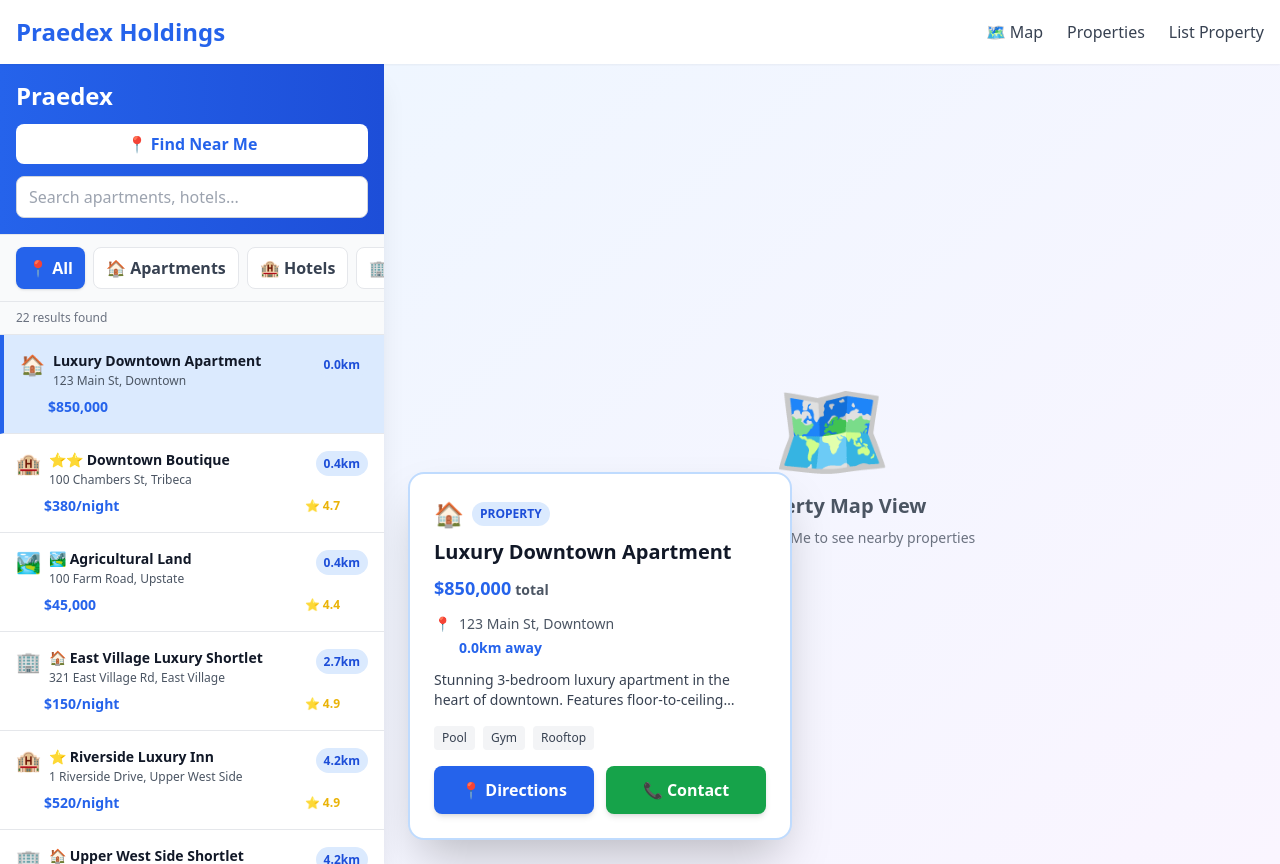
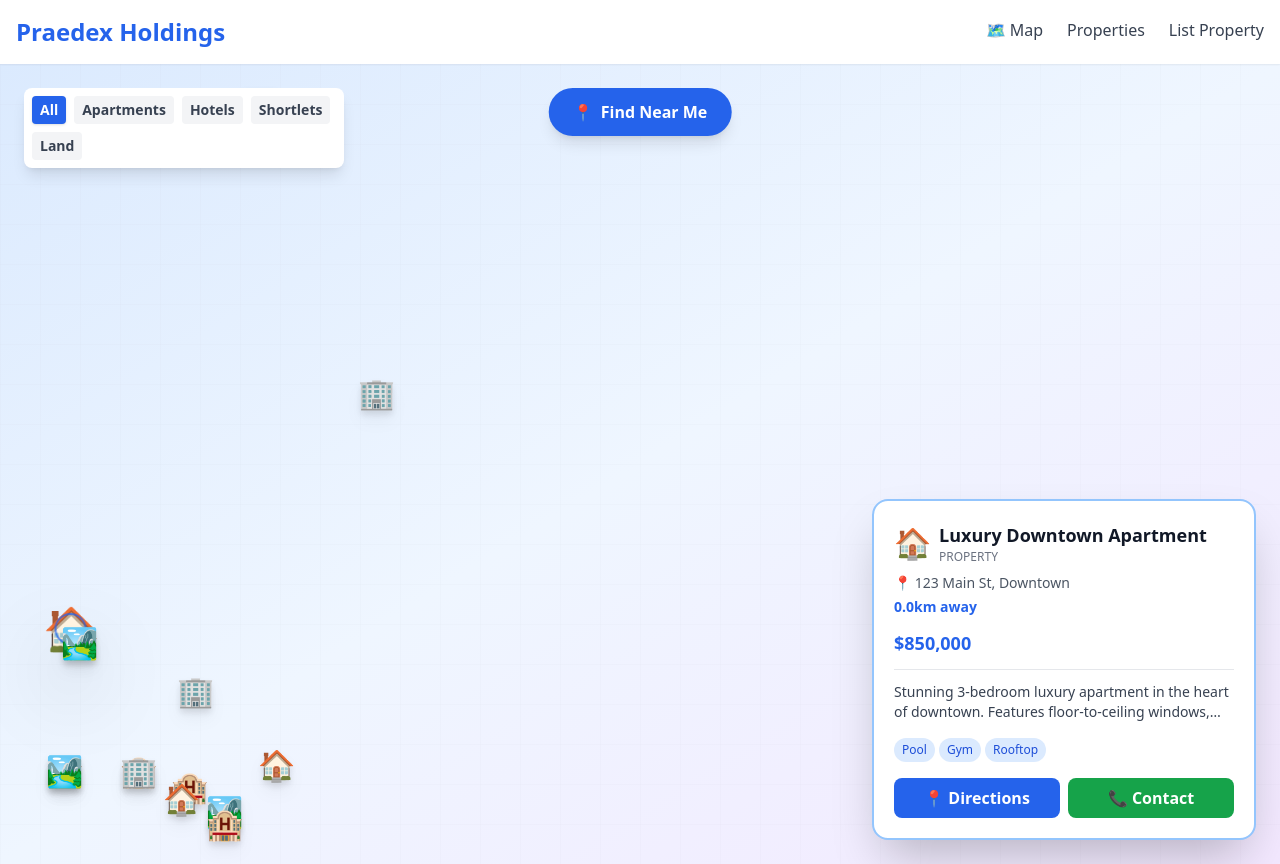
Before and after one commit to Bdanizzyw/praedex-holdings, a Next.js app: page /map in a window 1280 px wide. Built offline with nearby package versions, Linux system fonts and the light colour scheme.

Commit message:
Refactor: Full-screen map view with Find Near Me integration - remove sidebar, add property pins, improved navbar with hover borders

```diff
--- a/app/map/page.tsx
+++ b/app/map/page.tsx
@@ -12,7 +12,6 @@ export default function MapPage() {
   })
   const [nearbyItems, setNearbyItems] = useState<(Property & { distance?: number })[]>([])
   const [selectedItem, setSelectedItem] = useState<Property | null>(null)
-  const [searchQuery, setSearchQuery] = useState('')
   const [loading, setLoading] = useState(false)
   const [userLocationDetected, setUserLocationDetected] = useState(false)
 
@@ -50,8 +49,7 @@ export default function MapPage() {
 
   const filteredItems = nearbyItems.filter((item) => {
     const matchesType = filter === 'all' || item.type === filter
-    const matchesSearch = item.title.toLowerCase().includes(searchQuery.toLowerCase())
-    return matchesType && matchesSearch
+    return matchesType
   })
 
   const getTypeIcon = (type: string) => {
@@ -64,37 +62,91 @@ export default function MapPage() {
     }
   }
 
+  // Calculate pin position on map based on lat/lng
+  const getMapPinPosition = (item: Property) => {
+    const lats = propertiesAndHotels.map(p => p.location.lat)
+    const lngs = propertiesAndHotels.map(p => p.location.lng)
+
+    const latRange = Math.max(...lats) - Math.min(...lats)
+    const lngRange = Math.max(...lngs) - Math.min(...lngs)
+    const minLat = Math.min(...lats)
+    const minLng = Math.min(...lngs)
+
+    const x = ((item.location.lng - minLng) / lngRange) * 90 + 5
+    const y = ((item.location.lat - minLat) / latRange) * 90 + 5
+
+    return { x, y }
+  }
+
+  // Calculate user location pin position
+  const getUserPinPosition = () => {
+    const lats = propertiesAndHotels.map(p => p.location.lat)
+    const lngs = propertiesAndHotels.map(p => p.location.lng)
+
+    const latRange = Math.max(...lats) - Math.min(...lats)
+    const lngRange = Math.max(...lngs) - Math.min(...lngs)
+    const minLat = Math.min(...lats)
+    const minLng = Math.min(...lngs)
+
+    const x = ((userLocation.longitude - minLng) / lngRange) * 90 + 5
+    const y = ((userLocation.latitude - minLat) / latRange) * 90 + 5
+
+    return { x, y }
+  }
+
+  const userPin = getUserPinPosition()
+
   return (
-    <main className="h-screen w-screen flex flex-col md:flex-row overflow-hidden bg-gray-50">
-      {/* LEFT SIDE - Listings Panel (MVP Style - Like Uber) */}
-      <div className="w-full md:w-96 bg-white shadow-xl z-10 flex flex-col overflow-hidden">
-        {/* Header with Location Info */}
-        <div className="p-4 border-b bg-gradient-to-r from-blue-600 to-blue-700 text-white">
-          <div className="flex justify-between items-center mb-3">
-            <h1 className="text-2xl font-bold">Praedex</h1>
-            {userLocationDetected && <span className="text-xs bg-green-400 px-2 py-1 rounded-full">📍 Live</span>}
-          </div>
+    <main className="h-screen w-screen flex flex-col overflow-hidden">
+      {/* Full Screen Map */}
+      <div className="flex-1 relative bg-gradient-to-br from-blue-100 via-blue-50 to-purple-100 overflow-hidden">
 
+        {/* Map Background Grid */}
+        <div className="absolute inset-0 opacity-10">
+          <svg width="100%" height="100%" className="w-full h-full">
+            <defs>
+              <pattern id="grid" width="40" height="40" patternUnits="userSpaceOnUse">
+                <path d="M 40 0 L 0 0 0 40" fill="none" stroke="gray" strokeWidth="0.5"/>
+              </pattern>
+            </defs>
+            <rect width="100%" height="100%" fill="url(#grid)" />
+          </svg>
+        </div>
+
+        {/* Find Near Me Button - Top Center */}
+        <div className="absolute top-6 left-1/2 transform -translate-x-1/2 z-20">
           <button
             onClick={handleFindNearMe}
             disabled={loading}
-            className="w-full bg-white text-blue-600 py-2 rounded-lg font-bold hover:bg-gray-100 transition disabled:opacity-50 mb-3 flex items-center justify-center gap-2"
+            className="bg-blue-600 hover:bg-blue-700 text-white px-6 py-3 rounded-full font-bold shadow-lg transition flex items-center gap-2"
           >
-            {loading ? '🔄 Finding...' : '📍 Find Near Me'}
+            {loading ? (
+              <>
+                <span className="animate-spin">🔄</span>
+                Finding...
+              </>
+            ) : (
+              <>
+                <span>📍</span>
+                Find Near Me
+              </>
+            )}
           </button>
-
-          {/* Search Bar */}
-          <input
-            type="text"
-            placeholder="Search apartments, hotels..."
-            value={searchQuery}
-            onChange={(e) => setSearchQuery(e.target.value)}
-            className="w-full px-3 py-2 border border-gray-300 rounded-lg focus:outline-none focus:ring-2 focus:ring-blue-400 text-gray-800"
-          />
         </div>
 
-        {/* Filter Tabs */}
-        <div className="px-4 py-3 border-b flex gap-2 overflow-x-auto bg-gray-50">
+        {/* User Location Indicator - Top Right */}
+        {userLocationDetected && (
+          <div className="absolute top-6 right-6 bg-green-500 text-white px-4 py-2 rounded-full shadow-lg flex items-center gap-2 z-20">
+            <span className="relative flex h-3 w-3">
+              <span className="animate-ping absolute inline-flex h-full w-full rounded-full bg-green-300 opacity-75"></span>
+              <span className="relative inline-flex rounded-full h-3 w-3 bg-green-600"></span>
+            </span>
+            <span className="text-sm font-semibold">Live Location</span>
+          </div>
+        )}
+
+        {/* Filter Tabs - Top Left */}
+        <div className="absolute top-6 left-6 flex gap-2 bg-white rounded-lg shadow-lg p-2 z-20 flex-wrap max-w-xs">
           {[
             { id: 'all', label: 'All', icon: '📍' },
             { id: 'property', label: 'Apartments', icon: '🏠' },
@@ -105,139 +157,88 @@ export default function MapPage() {
             <button
               key={btn.id}
               onClick={() => setFilter(btn.id as any)}
-              className={`px-3 py-2 rounded-lg font-semibold whitespace-nowrap transition ${
+              className={`px-2 py-1 rounded text-sm font-semibold transition ${
                 filter === btn.id
                   ? 'bg-blue-600 text-white shadow'
-                  : 'bg-white text-gray-700 hover:bg-gray-100 border border-gray-200'
+                  : 'bg-gray-100 text-gray-700 hover:bg-gray-200'
               }`}
             >
-              {btn.icon} {btn.label}
+              {btn.label}
             </button>
           ))}
         </div>
 
-        {/* Listings Count */}
-        <div className="px-4 py-2 text-xs text-gray-500 bg-gray-50 border-b">
-          {filteredItems.length} results found
-        </div>
-
-        {/* Listings */}
-        <div className="flex-1 overflow-y-auto">
-          {filteredItems.length === 0 ? (
-            <div className="p-6 text-center text-gray-500 flex flex-col items-center justify-center h-full">
-              <p className="text-2xl mb-2">🔍</p>
-              <p>No properties found</p>
-              <p className="text-xs mt-2">Try adjusting your filters</p>
+        {/* User Location Pin */}
+        {userLocationDetected && (
+          <div
+            className="absolute z-15 transform -translate-x-1/2 -translate-y-1/2 transition-all duration-300"
+            style={{ left: `${userPin.x}%`, top: `${userPin.y}%` }}
+          >
+            <div className="relative">
+              <div className="absolute inset-0 bg-blue-400 rounded-full opacity-30 animate-ping" style={{ width: '40px', height: '40px', marginLeft: '-20px', marginTop: '-20px' }}></div>
+              <div className="text-3xl">📍</div>
             </div>
-          ) : (
-            filteredItems.map((item) => (
-              <div
-                key={item.id}
-                onClick={() => setSelectedItem(item)}
-                className={`p-4 border-b cursor-pointer transition hover:bg-blue-50 ${
-                  selectedItem?.id === item.id ? 'bg-blue-100 border-l-4 border-l-blue-600' : ''
-                }`}
-              >
-                <div className="flex justify-between items-start mb-2">
-                  <div className="flex items-start gap-2 flex-1">
-                    <span className="text-xl">{getTypeIcon(item.type)}</span>
-                    <div className="flex-1">
-                      <h3 className="font-bold text-sm text-gray-900">{item.title}</h3>
-                      <p className="text-gray-600 text-xs mt-0.5">{item.location.address}</p>
-                    </div>
-                  </div>
-                  <div className="text-right">
-                    <span className="text-xs bg-blue-100 text-blue-700 px-2 py-1 rounded-full font-bold">
-                      {item.distance?.toFixed(1)}km
-                    </span>
-                  </div>
-                </div>
-
-                <div className="flex justify-between items-center mt-2 px-7">
-                  <p className="font-bold text-blue-600 text-sm">
-                    ${item.price.toLocaleString()}
-                    {item.type === 'hotel' || item.type === 'shortlet' ? '/night' : ''}
-                  </p>
-                  {item.rating && (
-                    <span className="text-xs text-yellow-500 font-semibold">⭐ {item.rating}</span>
-                  )}
-                </div>
-              </div>
-            ))
-          )}
-        </div>
-      </div>
-
-      {/* RIGHT SIDE - Map with Selected Property Card */}
-      <div className="hidden md:flex flex-1 bg-gradient-to-br from-blue-50 to-purple-50 items-center justify-center relative overflow-hidden">
-        {/* Map Background with User Location */}
-        <div className="absolute inset-0 flex items-center justify-center">
-          <div className="text-center pointer-events-none">
-            <div className="text-8xl mb-4 animate-pulse">🗺️</div>
-            <p className="text-gray-600 text-xl font-semibold">Property Map View</p>
-            <p className="text-gray-500 text-sm mt-2">
-              {userLocationDetected ? '📍 Your location detected' : 'Click Find Near Me to see nearby properties'}
-            </p>
-          </div>
-        </div>
-
-        {/* User Location Indicator */}
-        {userLocationDetected && (
-          <div className="absolute top-6 right-6 bg-blue-600 text-white px-4 py-2 rounded-full shadow-lg flex items-center gap-2">
-            <span className="relative flex h-3 w-3">
-              <span className="animate-ping absolute inline-flex h-full w-full rounded-full bg-blue-400 opacity-75"></span>
-              <span className="relative inline-flex rounded-full h-3 w-3 bg-blue-500"></span>
-            </span>
-            Your Location
           </div>
         )}
 
-        {/* Selected Item Info Card - MVP Style */}
+        {/* Property Pins on Map */}
+        {filteredItems.map((item) => {
+          const pos = getMapPinPosition(item)
+          const isSelected = selectedItem?.id === item.id
+
+          return (
+            <div
+              key={item.id}
+              className="absolute z-10 transform -translate-x-1/2 -translate-y-1/2 cursor-pointer transition-all duration-200 hover:scale-125"
+              style={{ left: `${pos.x}%`, top: `${pos.y}%` }}
+              onClick={() => setSelectedItem(item)}
+            >
+              <div className={`text-3xl transition ${isSelected ? 'scale-150 drop-shadow-2xl' : 'drop-shadow-lg hover:scale-110'}`}>
+                {getTypeIcon(item.type)}
+              </div>
+              {isSelected && (
+                <div className="absolute w-8 h-8 border-2 border-blue-600 rounded-full left-1/2 top-1/2 transform -translate-x-1/2 -translate-y-1/2 animate-pulse"></div>
+              )}
+            </div>
+          )
+        })}
+        {/* Selected Property Info Card - Bottom Right */}
         {selectedItem && (
-          <div className="absolute bottom-6 left-6 right-6 md:right-auto md:w-96 bg-white rounded-2xl shadow-2xl p-6 border-2 border-blue-200 transition-all duration-300">
-            {/* Property Type Badge */}
+          <div className="absolute bottom-6 right-6 bg-white rounded-2xl shadow-2xl p-5 w-96 border-2 border-blue-300 z-20 transition-all duration-300">
+            {/* Header */}
             <div className="flex items-center gap-2 mb-2">
-              <span className="text-2xl">{getTypeIcon(selectedItem.type)}</span>
-              <span className="text-xs bg-blue-100 text-blue-700 px-2 py-1 rounded-full font-bold uppercase">
-                {selectedItem.type}
-              </span>
+              <span className="text-3xl">{getTypeIcon(selectedItem.type)}</span>
+              <div>
+                <h3 className="font-bold text-lg text-gray-900">{selectedItem.title}</h3>
+                <p className="text-xs text-gray-500">{selectedItem.type.toUpperCase()}</p>
+              </div>
             </div>
 
-            {/* Property Title */}
-            <h3 className="font-bold text-xl mb-2 text-gray-900">{selectedItem.title}</h3>
+            {/* Address and Distance */}
+            <div className="mb-3 text-sm">
+              <p className="text-gray-600">📍 {selectedItem.location.address}</p>
+              <p className="text-blue-600 font-bold mt-1">{selectedItem.distance?.toFixed(1)}km away</p>
+            </div>
 
             {/* Price and Rating */}
-            <div className="flex justify-between items-center mb-3">
-              <p className="text-blue-600 font-bold text-lg">
+            <div className="flex justify-between items-center mb-3 pb-3 border-b">
+              <p className="font-bold text-lg text-blue-600">
                 ${selectedItem.price.toLocaleString()}
-                <span className="text-sm text-gray-600 ml-1">
-                  {selectedItem.type === 'hotel' || selectedItem.type === 'shortlet' ? '/night' : 'total'}
-                </span>
+                {selectedItem.type === 'hotel' || selectedItem.type === 'shortlet' ? '/night' : ''}
               </p>
               {selectedItem.rating && (
-                <span className="text-lg">⭐ {selectedItem.rating} ({selectedItem.reviews} reviews)</span>
+                <span className="text-sm">⭐ {selectedItem.rating}</span>
               )}
             </div>
 
-            {/* Address with Distance */}
-            <div className="mb-3 flex items-start gap-2 text-sm text-gray-600">
-              <span>📍</span>
-              <div>
-                <p>{selectedItem.location.address}</p>
-                <p className="text-blue-600 font-semibold mt-1">
-                  {selectedItem.distance?.toFixed(1)}km away
-                </p>
-              </div>
-            </div>
-
             {/* Description */}
-            <p className="text-gray-700 text-sm mb-4 line-clamp-2">{selectedItem.description}</p>
+            <p className="text-sm text-gray-700 mb-4 line-clamp-2">{selectedItem.description}</p>
 
             {/* Amenities */}
             {selectedItem.amenities && selectedItem.amenities.length > 0 && (
-              <div className="mb-4 flex flex-wrap gap-2">
+              <div className="mb-4 flex flex-wrap gap-1">
                 {selectedItem.amenities.slice(0, 3).map((amenity, idx) => (
-                  <span key={idx} className="text-xs bg-gray-100 text-gray-700 px-2 py-1 rounded">
+                  <span key={idx} className="text-xs bg-blue-100 text-blue-700 px-2 py-1 rounded-full">
                     {amenity}
                   </span>
                 ))}
@@ -245,19 +246,30 @@ export default function MapPage() {
             )}
 
             {/* Action Buttons */}
-            <div className="flex gap-3">
+            <div className="flex gap-2">
               <button
                 onClick={() => {
                   const mapsUrl = `https://www.google.com/maps/search/${encodeURIComponent(selectedItem.location.address)}/@${selectedItem.location.lat},${selectedItem.location.lng},15z`
                   window.open(mapsUrl, '_blank')
                 }}
-                className="flex-1 bg-blue-600 text-white py-3 rounded-lg font-bold hover:bg-blue-700 transition shadow-md flex items-center justify-center gap-2"
+                className="flex-1 bg-blue-600 hover:bg-blue-700 text-white py-2 rounded-lg font-bold transition"
               >
                 📍 Directions
               </button>
-              <button className="flex-1 bg-green-600 text-white py-3 rounded-lg font-bold hover:bg-green-700 transition shadow-md flex items-center justify-center gap-2">
+              <button className="flex-1 bg-green-600 hover:bg-green-700 text-white py-2 rounded-lg font-bold transition">
                 📞 Contact
               </button>
+            </div>
+          </div>
+        )}
+
+        {/* Empty State */}
+        {filteredItems.length === 0 && (
+          <div className="absolute inset-0 flex items-center justify-center z-20 pointer-events-none">
+            <div className="text-center">
+              <p className="text-4xl mb-3">🔍</p>
+              <p className="text-gray-600 text-lg font-semibold">No properties found</p>
+              <p className="text-gray-500 text-sm">Adjust filters or click "Find Near Me"</p>
             </div>
           </div>
         )}
--- a/components/Navbar.tsx
+++ b/components/Navbar.tsx
@@ -14,19 +14,19 @@ export function Navbar() {
         <div className="flex gap-6">
           <Link
             href="/map"
-            className="text-gray-700 hover:text-blue-600 font-medium transition"
+            className="text-gray-700 hover:text-blue-600 hover:border-b-2 hover:border-blue-600 font-medium transition pb-1"
           >
             🗺️ Map
           </Link>
           <Link
             href="/properties"
-            className="text-gray-700 hover:text-blue-600 font-medium transition"
+            className="text-gray-700 hover:text-blue-600 hover:border-b-2 hover:border-blue-600 font-medium transition pb-1"
           >
             Properties
           </Link>
           <Link
             href="/list"
-            className="text-gray-700 hover:text-blue-600 font-medium transition"
+            className="text-gray-700 hover:text-blue-600 hover:border-b-2 hover:border-blue-600 font-medium transition pb-1"
           >
             List Property
           </Link>
```
